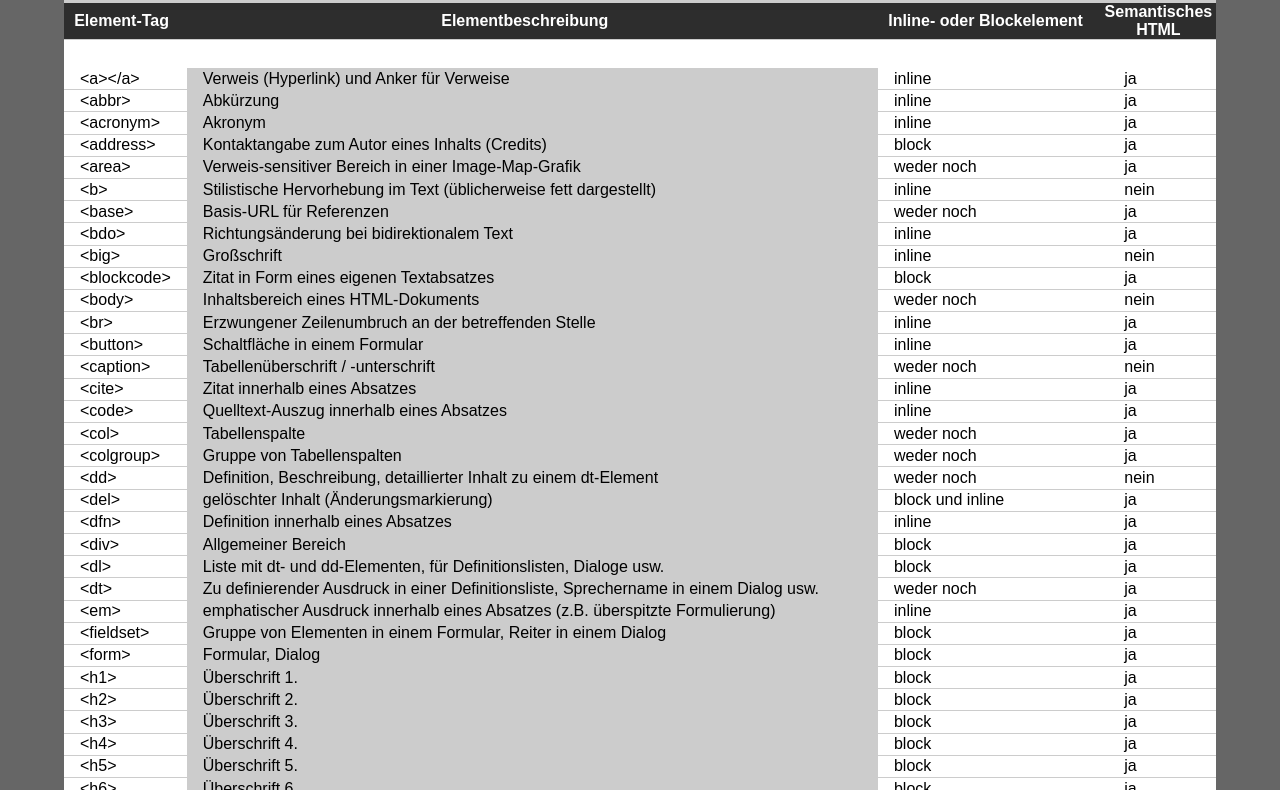
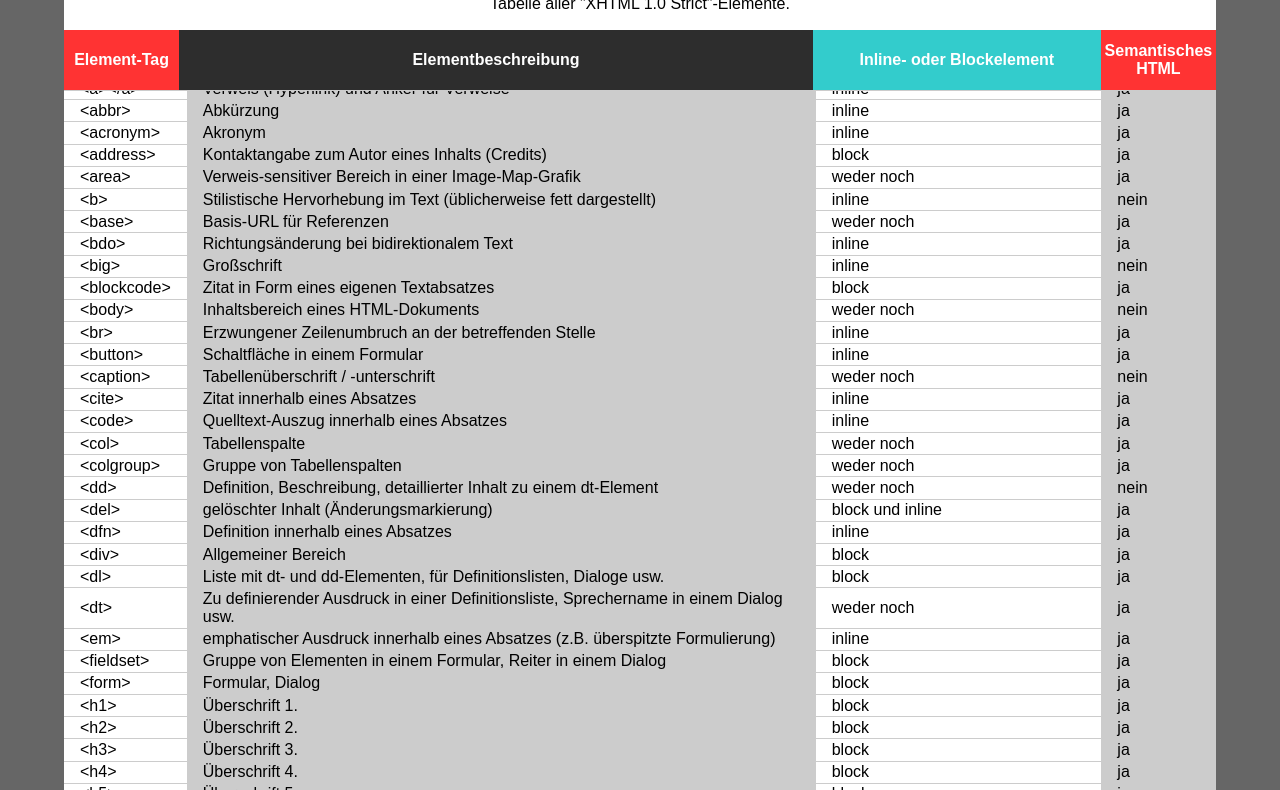
Before and after one commit to gitmichel/ha06, a plain HTML site: page index.html in a window 1280 px wide. Shown: the part 52-842 px from the top of the page. Drawn offline with Linux system fonts and the light colour scheme.

Commit message:
style final

```diff
--- a/stylesheet.css
+++ b/stylesheet.css
@@ -23,7 +23,7 @@ body {
 
 #kopf {
 	background-color: #cccccc;
-	hight: 60px;
+	height: 60px;
 	margin-top: 0px;
 	margin-left: auto;
 	margin-right: auto;
@@ -32,8 +32,15 @@ body {
 #ha1 {
 	background-color: #2d2d2d;
 	color: #ffffff;
-	hight: auto;
+	height: auto;
 	padding-left: 5px;
+
+}
+
+caption{
+	height: 25px;
+	padding: 10px;
+	background-color: #ffffff;
 
 }
 
@@ -43,12 +50,13 @@ body {
 }
 
 th {
-	hight: 80px;
+	height: 60px;
 
 }
 
 th:first-child {
 	width: 10%;
+	background-color: rgb(255, 51, 51);
 
 }
 
@@ -58,38 +66,38 @@ td:first-child {
 }
 
 th:first-child + th {
-	width: 60%;
+	width: 55%;
 
 }
 
 td:first-child + td {
-	width: 60%;
+	width: 55%;
 	background-color: #cccccc;
 
 }
 
 th:first-child + th + th {
-	width: 20%;
-	background-colour: violet;
+	margin-left: 5px;
+	width: 25%;
+	background-color: #33cccc;
 
 }
 
 td:first-child + td + td {
 	margin-left: 5px;
-	width: 20%;
-	background-colour: #cccccc;
+	width: 25%;
 
 }
 
-th:nth-first-child + th + th + th {
+th:first-child + th + th + th {
 	width: 10%;
-	background-colour: #cccccc;
+	background-color: rgb(255, 51, 51);
 
 }
 
-td:nth-first-child + td + td + td {
+td:first-child + td + td + td {
 	width: 10%;
-	background-colour: #cccccc;
+	background-color: #cccccc;
 
 }
 
@@ -99,7 +107,7 @@ td:nth-first-child + td + td + td {
 }
 
 .wrap2 {
-   	margin: 0 auto;
+   	margin-top: 10px;
 }
 
 .ft {
@@ -113,7 +121,6 @@ td:nth-first-child + td + td + td {
 
 
 #center {
-	hight: auto;
 	margin: auto;
 	padding: 0px;
 }
```
